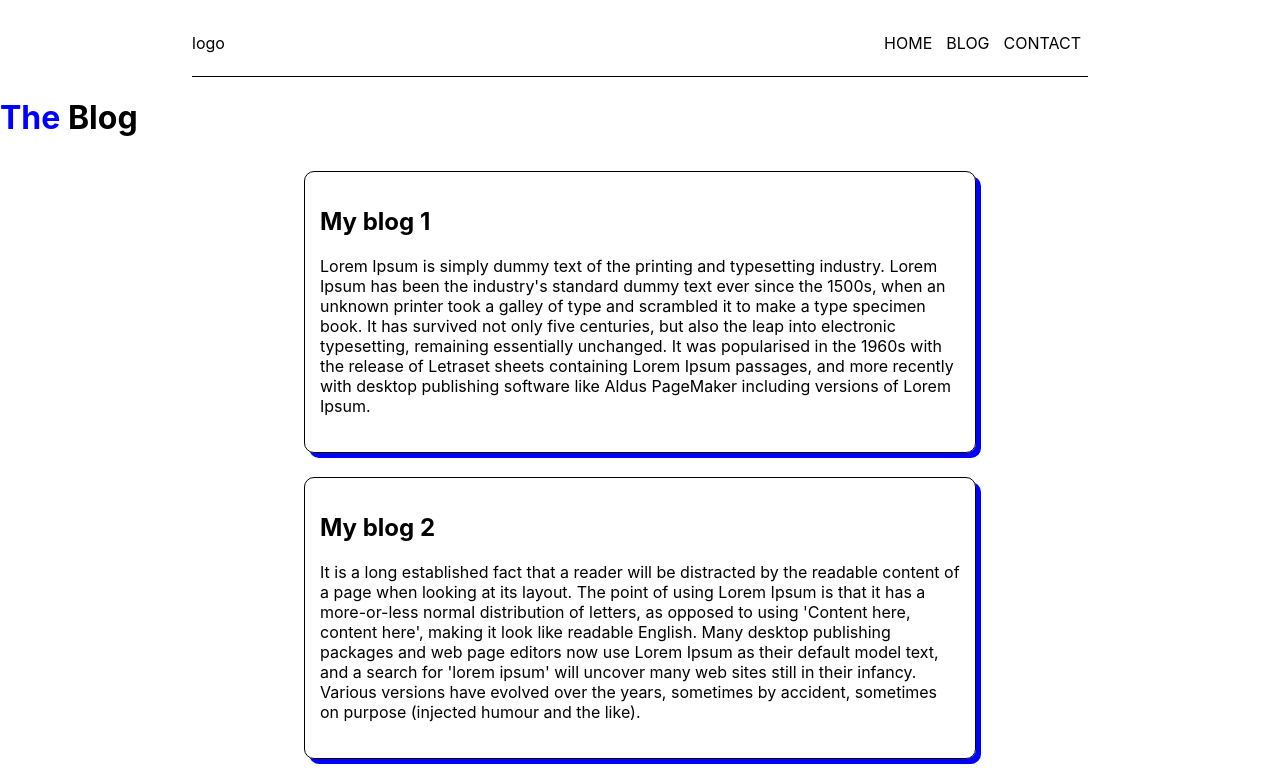
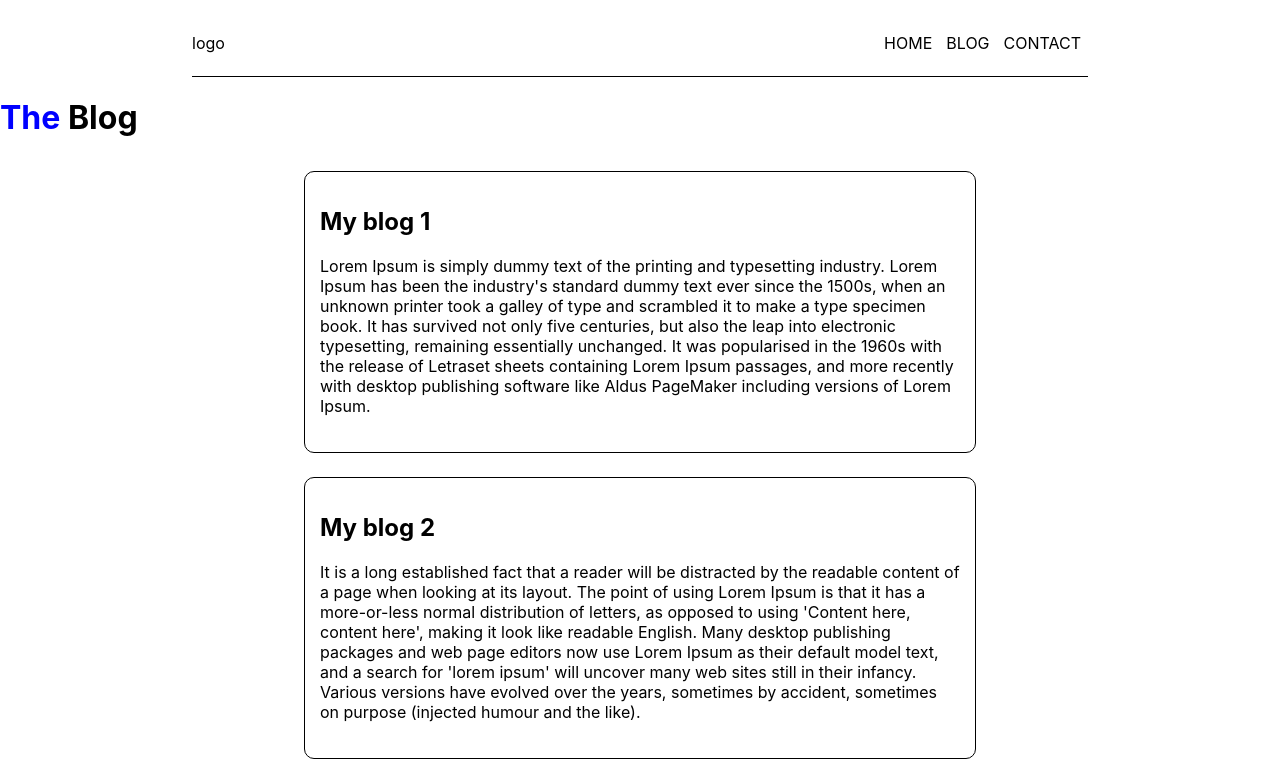
Before and after one commit to Celiaxz/training-blog, a React (Create React App) app: page / in a window 1280 px wide. Shown: the top 781 px of the page. Built offline with nearby package versions, Linux system fonts and the light colour scheme.

Commit message:
add onHover blue blog border

```diff
--- a/src/App.css
+++ b/src/App.css
@@ -18,20 +18,3 @@
 .tittle {
   color: blue;
 }
-
-.parent-blog-container {
-  display: flex;
-  flex-direction: column;
-  align-items: center;
-}
-
-.blog-container {
-  width: 50%;
-  border: 1px solid;
-  padding: 15px 15px 20px 15px;
-  box-shadow: 5px 5px blue;
-  border-radius: 10px;
-  margin-top: 12px;
-  margin-bottom: 12px;
-  align-items: center;
-}
--- /dev/null
+++ b/src/BlogItem.css
@@ -0,0 +1,22 @@
+.parent-blog-container {
+  display: flex;
+  flex-direction: column;
+  align-items: center;
+}
+
+.blog-container {
+  width: 50%;
+  border: 1px solid;
+  padding: 15px 15px 20px 15px;
+  border-radius: 10px;
+  margin-top: 12px;
+  margin-bottom: 12px;
+  align-items: center;
+}
+#parentID :hover {
+  box-shadow: 5px 5px 5px blue;
+}
+
+#blogID :hover {
+  box-shadow: none;
+}
--- a/src/BlogItem.js
+++ b/src/BlogItem.js
@@ -1,12 +1,13 @@
 import React from "react";
+import "./BlogItem.css";
 
 const BlogItem = (props) => {
   const { myData } = props;
   return (
-    <div className="parent-blog-container">
+    <div className="parent-blog-container" id="parentID">
       {myData.map((item) => {
         return (
-          <div className="blog-container" key={item.id}>
+          <div className="blog-container" key={item.id} id="blogID">
             <h2>{item.title}</h2>
             <p>{item.body}</p>
           </div>
```
